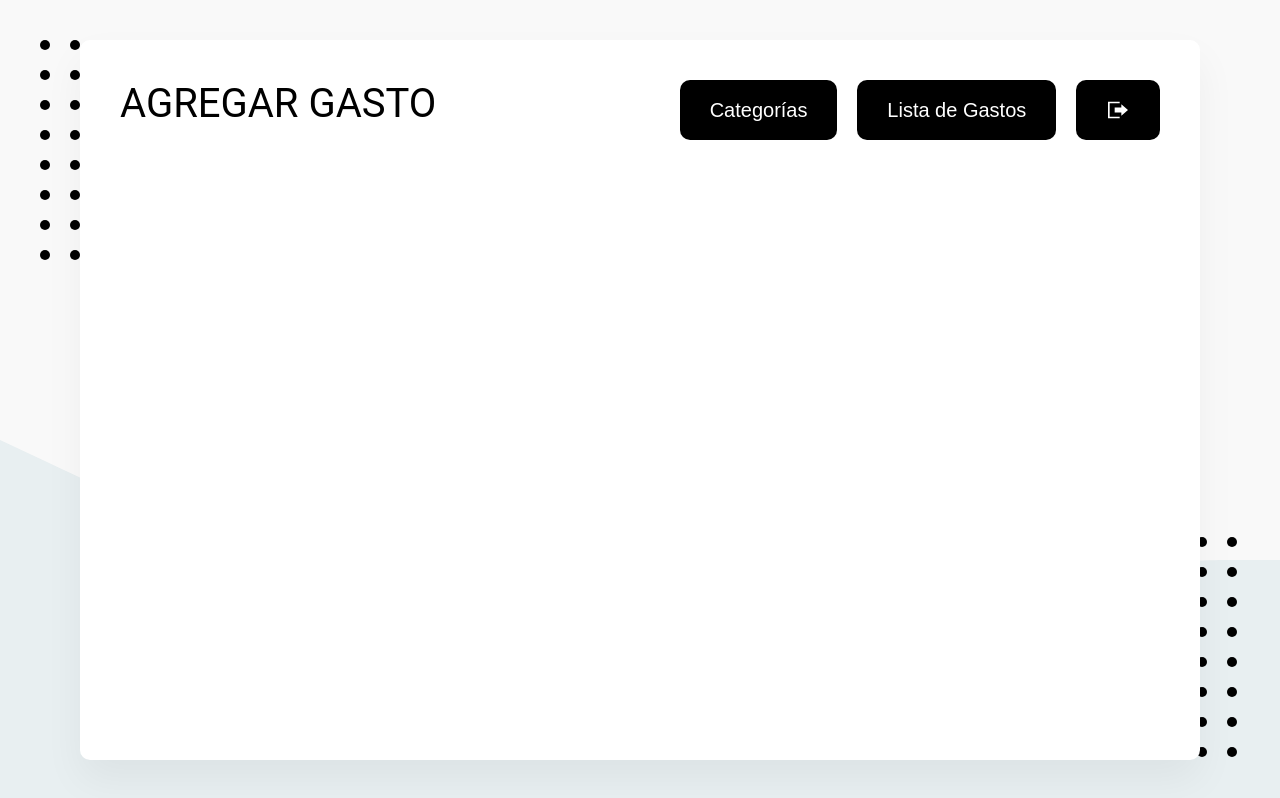
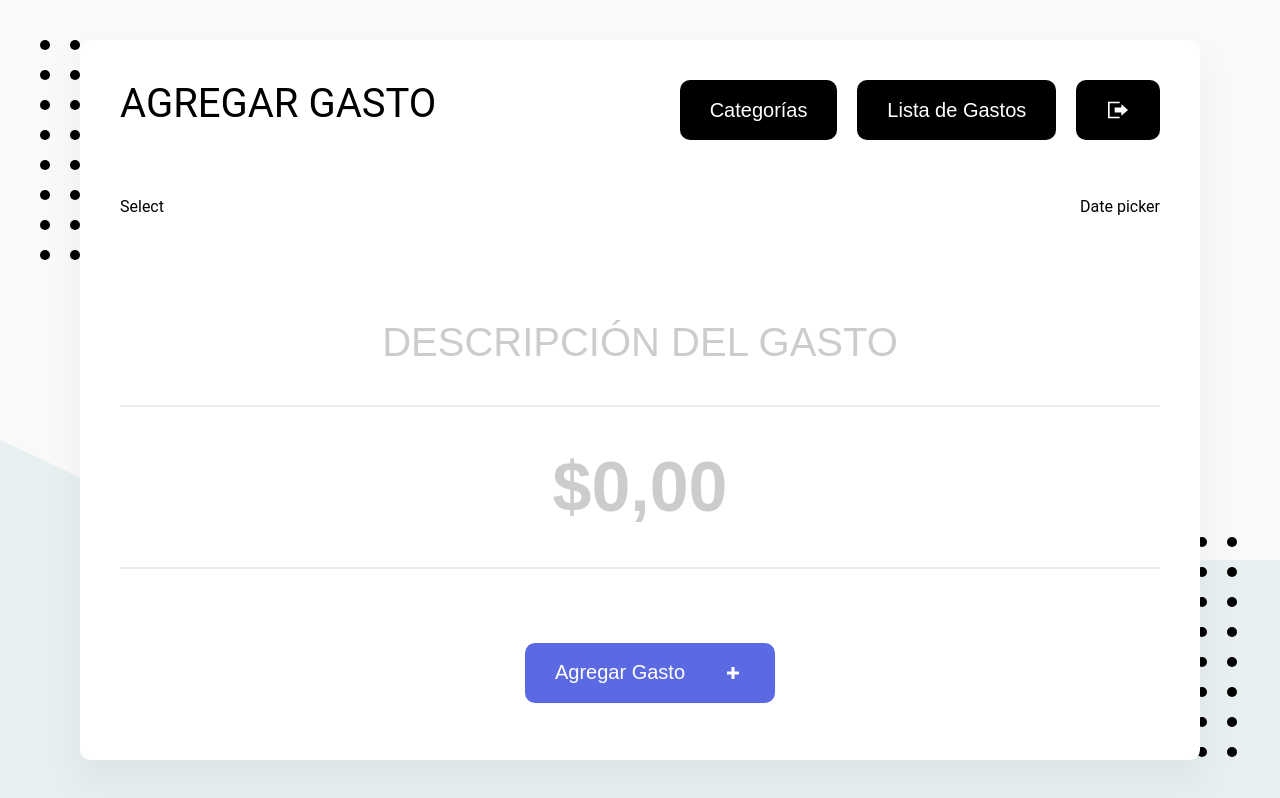
Before and after one commit to renedelcarpio/lista_gastos, a React (Create React App) app: page / in a window 1280 px wide. Built offline with nearby package versions, Linux system fonts and the light colour scheme; no server answers; sample sign-in values are in the browser's storage; what webfontloader would draw is missing.

Commit message:
se creo el componente Formulario de gastos y se le dio funcionalidad

```diff
--- a/src/App.js
+++ b/src/App.js
@@ -8,6 +8,7 @@ import {
 } from './elements/Header';
 import Boton from './elements/Boton';
 import BotonCerrarSesion from './elements/BotonCerrarSesion';
+import FormularioGasto from './components/FormularioGasto';
 
 const App = () => {
 	return (
@@ -26,6 +27,7 @@ const App = () => {
 					</ContenedorBotones>
 				</ContenedorHeader>
 			</Header>
+			<FormularioGasto />
 		</>
 	);
 };
--- /dev/null
+++ b/src/components/FormularioGasto.js
@@ -0,0 +1,59 @@
+import React, { useState } from 'react';
+import Boton from '../elements/Boton';
+import { ReactComponent as IconoPlus } from '../images/plus.svg';
+import {
+	ContenedorFiltros,
+	Formulario,
+	Input,
+	InputGrande,
+	ContenedorBoton,
+} from '../elements/ElementosDeFormulario';
+
+const FormularioGasto = () => {
+	const [inputDescripcion, cambiarInputDescripcion] = useState('');
+	const [inputCantidad, cambiarInputCantidad] = useState('');
+
+	const handleChange = (e) => {
+		if (e.target.name === 'descripcion') {
+			cambiarInputDescripcion(e.target.value);
+		} else if (e.target.name === 'cantidad') {
+			cambiarInputCantidad(e.target.value.replace(/[^0-9.]/g, ''));
+		}
+	};
+
+	return (
+		<Formulario>
+			<ContenedorFiltros>
+				<p>Select</p>
+				<p>Date picker</p>
+			</ContenedorFiltros>
+
+			<div>
+				<Input
+					type='text'
+					name='descripcion'
+					id='descripcion'
+					placeholder='Descripción del Gasto'
+					value={inputDescripcion}
+					onChange={handleChange}
+				/>
+				<InputGrande
+					type='text'
+					name='cantidad'
+					id='cantidad'
+					placeholder='$0,00'
+					value={inputCantidad}
+					onChange={handleChange}
+				/>
+			</div>
+			<ContenedorBoton>
+				<Boton as='button' primario conIcono type='submit'>
+					Agregar Gasto
+					<IconoPlus />
+				</Boton>
+			</ContenedorBoton>
+		</Formulario>
+	);
+};
+
+export default FormularioGasto;
```
